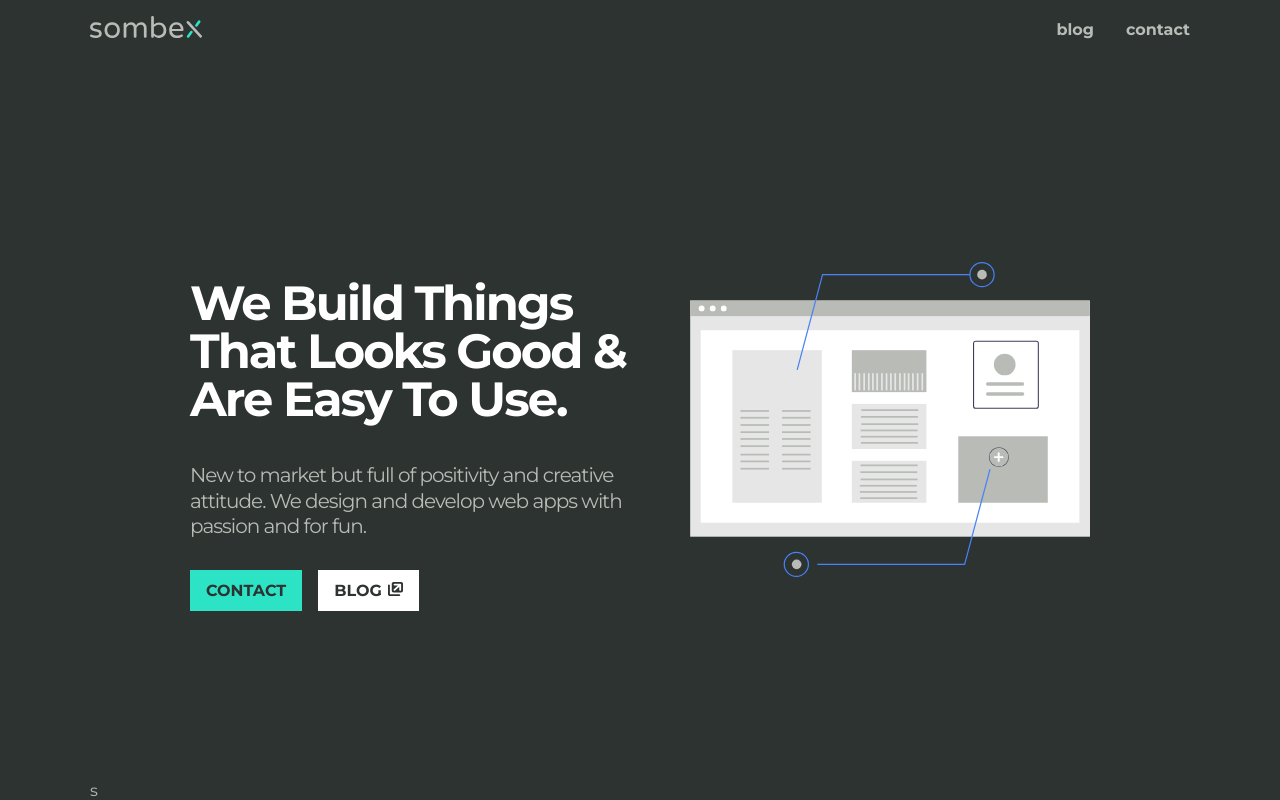
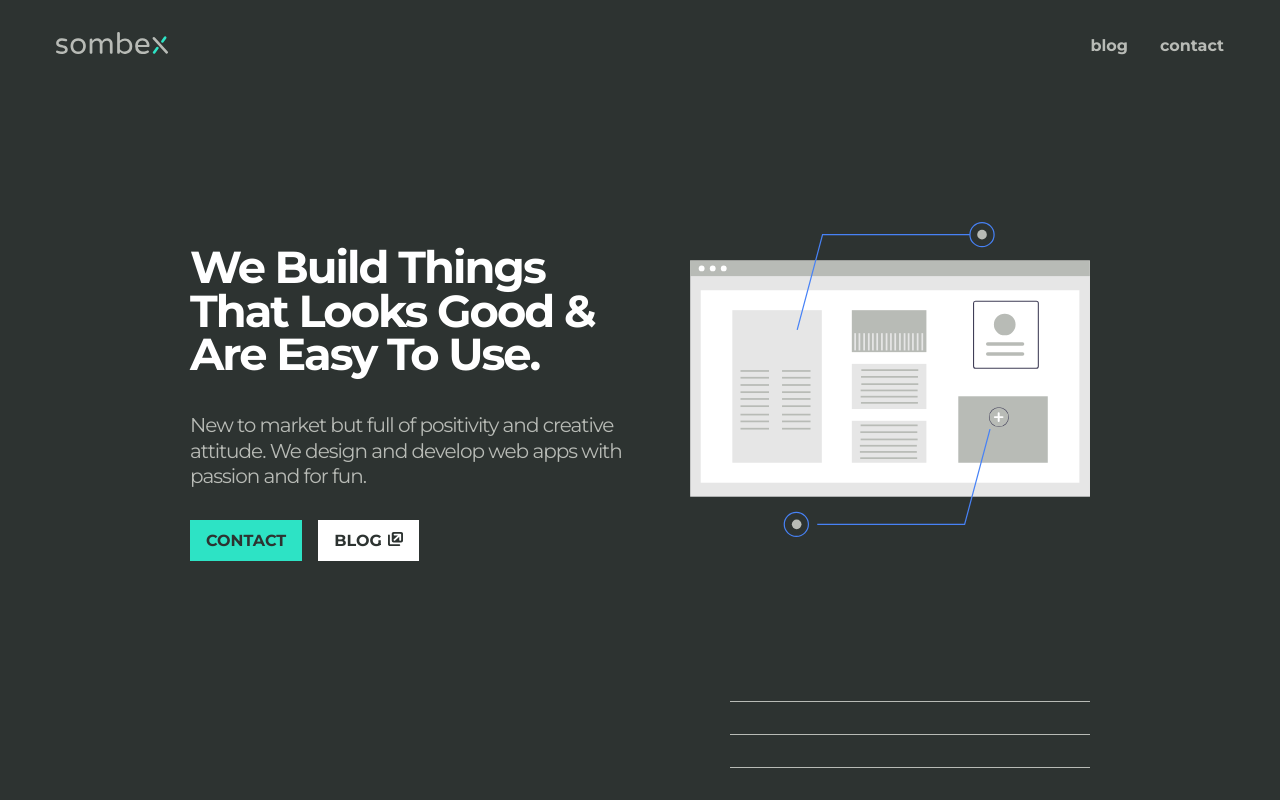
Before and after one commit to sombii/sombex, a React (Create React App) app: page / in a window 1280 px wide. Built offline with nearby package versions, Linux system fonts and the light colour scheme.

Commit message:
added bars and change some type properties

```diff
--- a/src/App.css
+++ b/src/App.css
@@ -18,8 +18,9 @@ a, a:visited, a:focus {
 }
 
 #root {
-    max-width: 1100px;
+    max-width: 1200px;
     margin: auto;
+    padding: 0 1rem;
 }
 
 .App, #root {
--- a/src/comonents/Bars.js
+++ b/src/comonents/Bars.js
@@ -1,11 +1,39 @@
 import React from "react";
+import styled from "styled-components";
+
 
 const Bars = () => {
     return (
-        <div>
-            s
-        </div>
+        <BarsContainer>
+            <Bar/>
+            <Bar/>
+            <Bar/>
+        </BarsContainer>
     )
 }
 
+// const Bar = () => {
+//     return (
+//         <SingleBar/>
+//     )
+// }
+
+const BarsContainer = styled.div`
+  display: flex;
+  flex-direction: column;
+  align-items: flex-end;
+  padding-bottom: 2rem;
+  max-width: 900px;
+  margin: auto;
+  width: 100%;
+`
+
+const Bar = styled.div`
+  min-width: 15rem;
+  width: 40%;
+  height: 0;
+  border-top: 1px solid #b8bbb6;
+  margin-top: 2rem;
+`
+
 export default Bars;
--- a/src/comonents/Header.js
+++ b/src/comonents/Header.js
@@ -21,7 +21,7 @@ const HeaderContainer = styled.div`
   display: flex;
   justify-content: space-between;
   align-items: center;
-  margin: 1rem 0;
+  margin: 2rem 0;
   font-weight: bold;
 `
 
--- a/src/comonents/Hero.js
+++ b/src/comonents/Hero.js
@@ -23,16 +23,27 @@ const HeroWrapper = styled.div`
   align-items: center;
   max-width: 900px;
   margin: auto;
+
+  @media (max-width: 850px) {
+    flex-direction: column-reverse;
+  }
 `
 
 const Type = styled.div`
   margin-right: 1.5rem;
+
+  @media (max-width: 850px) {
+    margin-right: 0;
+    h1 {
+      font-size: 1.6rem;
+    }
+  }
 `
 
 const H1 = styled.h1`
   color: white;
-  font-size: 3rem;
-  line-height: 3rem;
+  font-size: 2.8rem;
+  line-height: 2.7rem;
   letter-spacing: -2px;
   font-weight: bold;
 `;
```
